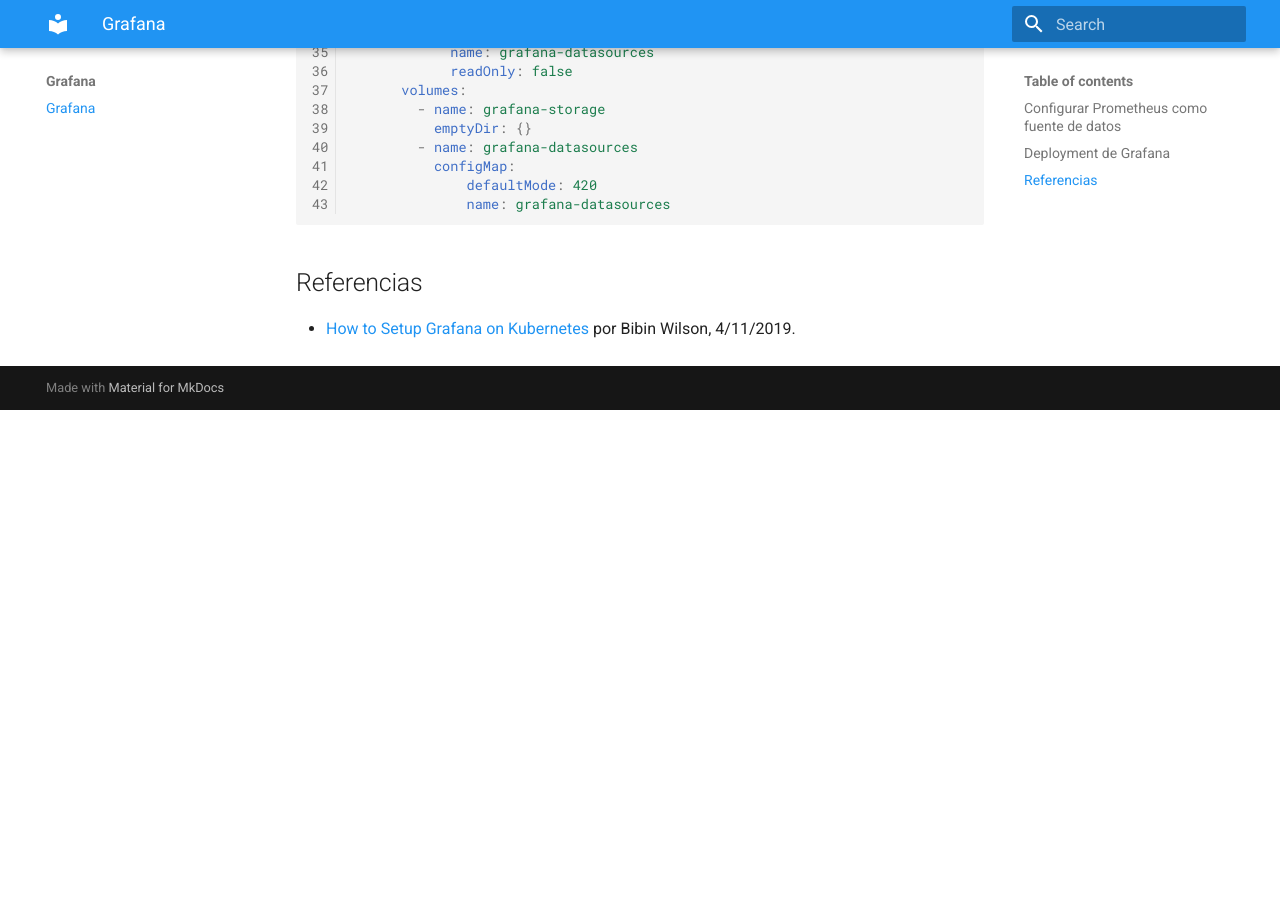
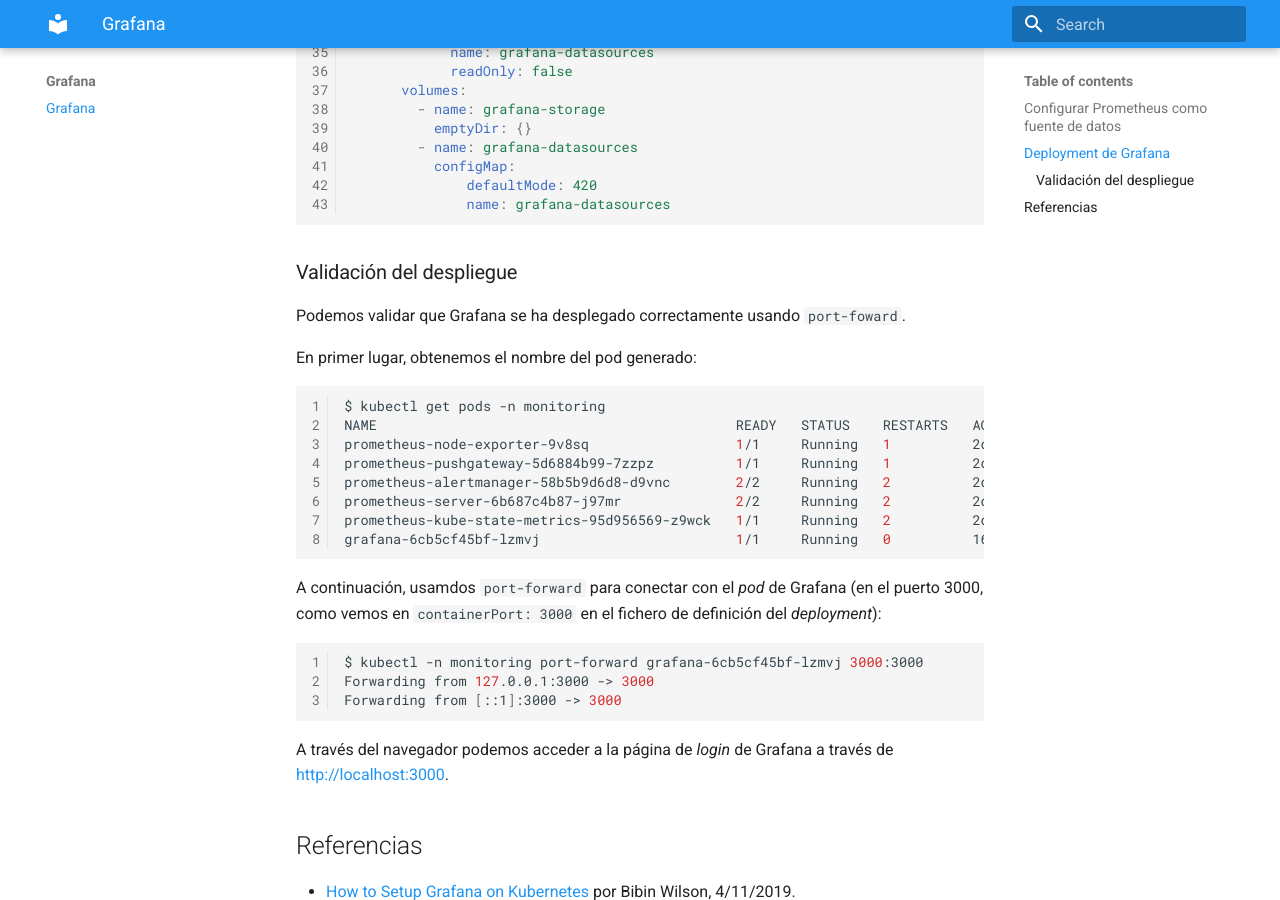
Before and after one commit to onthedock/k8s-devops, an MkDocs documentation site: the page built from docs/monitoring/grafana.md, in a window 1280 px wide and 900 px high, scrolled down 2021 px. Built offline with MkDocs 1.6.1 and Material for MkDocs 9.7.7, drawn with Linux system fonts in a browser that asks for light colours; before the commit the page ends 2431 px from its top, so only the background shows below that.

Commit message:
Grafana: Validación del despliegue usando port-forward

````diff
--- a/docs/monitoring/grafana.md
+++ b/docs/monitoring/grafana.md
@@ -97,6 +97,34 @@ spec:
               name: grafana-datasources
 ```
 
+### Validación del despliegue
+
+Podemos validar que Grafana se ha desplegado correctamente usando `port-foward`.
+
+En primer lugar, obtenemos el nombre del pod generado:
+
+```bash
+$ kubectl get pods -n monitoring
+NAME                                            READY   STATUS    RESTARTS   AGE
+prometheus-node-exporter-9v8sq                  1/1     Running   1          2d7h
+prometheus-pushgateway-5d6884b99-7zzpz          1/1     Running   1          2d7h
+prometheus-alertmanager-58b5b9d6d8-d9vnc        2/2     Running   2          2d7h
+prometheus-server-6b687c4b87-j97mr              2/2     Running   2          2d7h
+prometheus-kube-state-metrics-95d956569-z9wck   1/1     Running   2          2d7h
+grafana-6cb5cf45bf-lzmvj                        1/1     Running   0          16m
+```
+
+A continuación, usamdos `port-forward` para conectar con el *pod* de Grafana (en el puerto 3000, como vemos en `containerPort: 3000` en el fichero de definición del *deployment*):
+
+```bash
+$ kubectl -n monitoring port-forward grafana-6cb5cf45bf-lzmvj 3000:3000
+Forwarding from 127.0.0.1:3000 -> 3000
+Forwarding from [::1]:3000 -> 3000
+
+```
+
+A través del navegador podemos acceder a la página de *login* de Grafana a través de [http://localhost:3000](http://localhost:3000).
+
 ## Referencias
 
 - [How to Setup Grafana on Kubernetes](https://devopscube.com/setup-grafana-kubernetes/) por Bibin Wilson, 4/11/2019.
````
